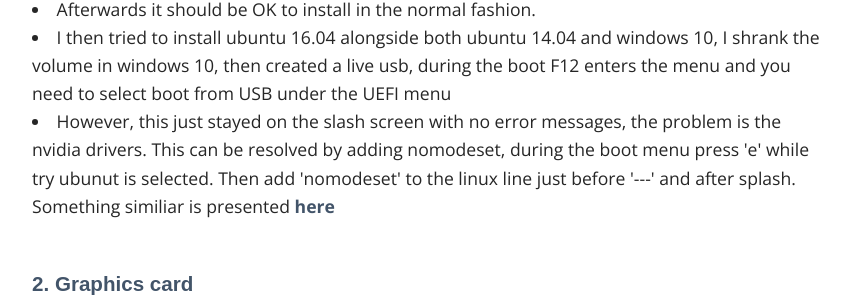
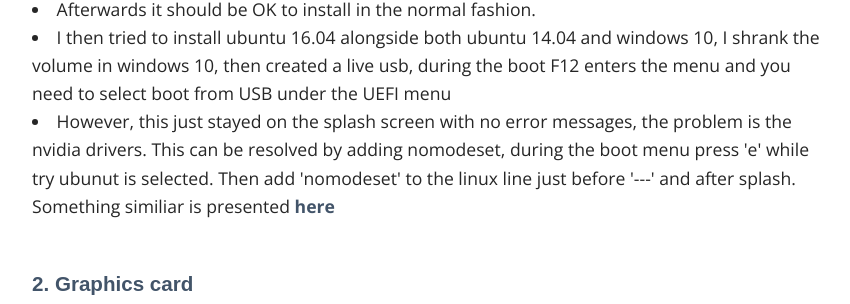
Before and after one commit to philip-long/philip-long.github.io, a Jekyll site: the page built from random/dellXPS15.html, in a window 1280 px wide and 900 px high, scrolled down 399 px. Shown: the part 151-455 px from the top of the window, without its empty margins (208-1058 px from the left). Built offline with Jekyll 4.4.1, drawn with Linux system fonts in a browser that asks for light colours; some web fonts are replaced.

Commit message:
Update dellXPS15.html

```diff
--- a/random/dellXPS15.html
+++ b/random/dellXPS15.html
@@ -17,7 +17,7 @@ title: Philip Long, PhD, Roboticist
    <li>Once ubuntu has booted it it should recognize the other operating systems present, if it doesn't there is something wrong, probably you're booting in legacy mode</li>
    <li>Afterwards it should be OK to install in the normal fashion.</li>
    <li>I then tried to install ubuntu 16.04 alongside both ubuntu 14.04 and windows 10, I shrank the volume in windows 10, then created a live usb, during the boot F12 enters the menu and you need to select boot from USB under the UEFI menu</li>
-   <li>However, this just stayed on the slash screen with no error messages, the problem is the nvidia drivers. This can be resolved by adding nomodeset, during the boot menu press 'e' while try ubunut is selected. Then add 'nomodeset' to the linux line just before '---' and after splash. Something similiar is presented <a href="https://askubuntu.com/questions/162075/my-computer-boots-to-a-black-screen-what-options-do-i-have-to-fix-it"> here </a> </li>
+   <li>However, this just stayed on the splash screen with no error messages, the problem is the nvidia drivers. This can be resolved by adding nomodeset, during the boot menu press 'e' while try ubunut is selected. Then add 'nomodeset' to the linux line just before '---' and after splash. Something similiar is presented <a href="https://askubuntu.com/questions/162075/my-computer-boots-to-a-black-screen-what-options-do-i-have-to-fix-it"> here </a> </li>
 <br>
 
 <h3> 2. Graphics card </h3>
```
